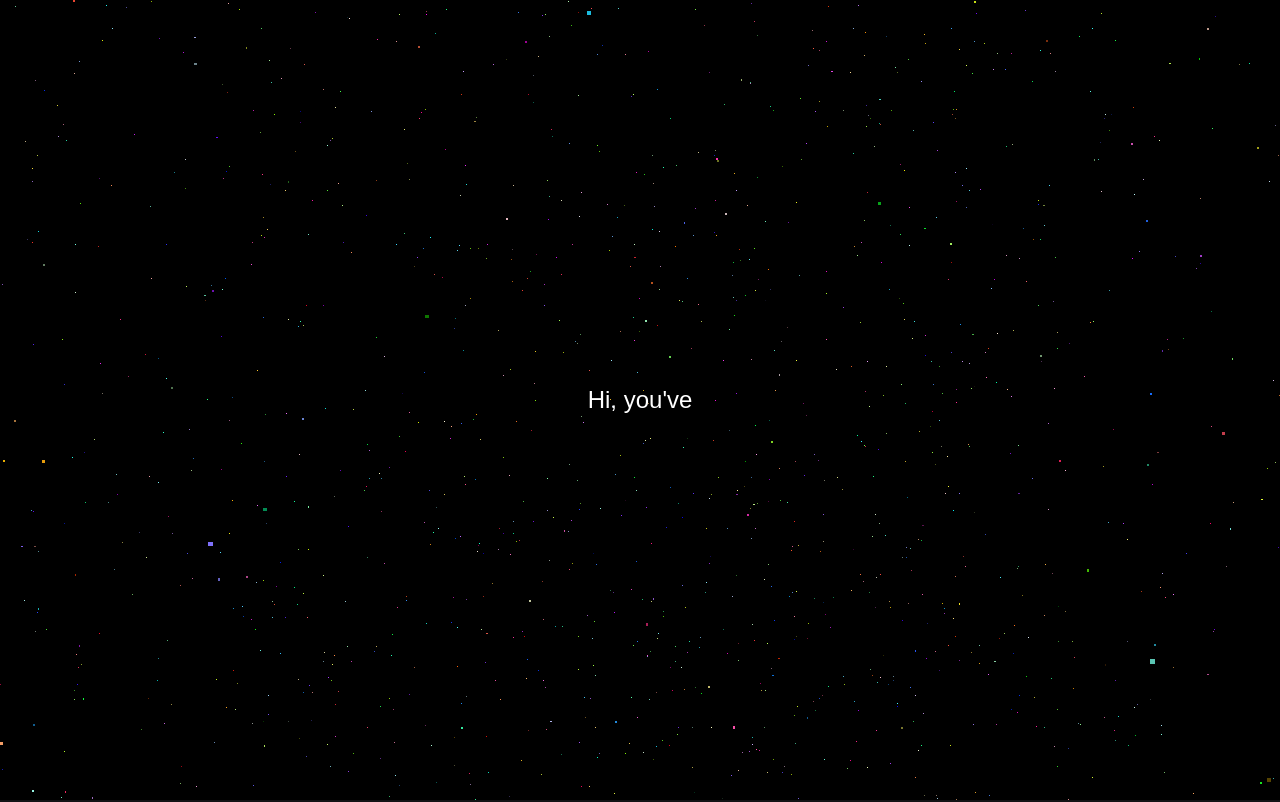
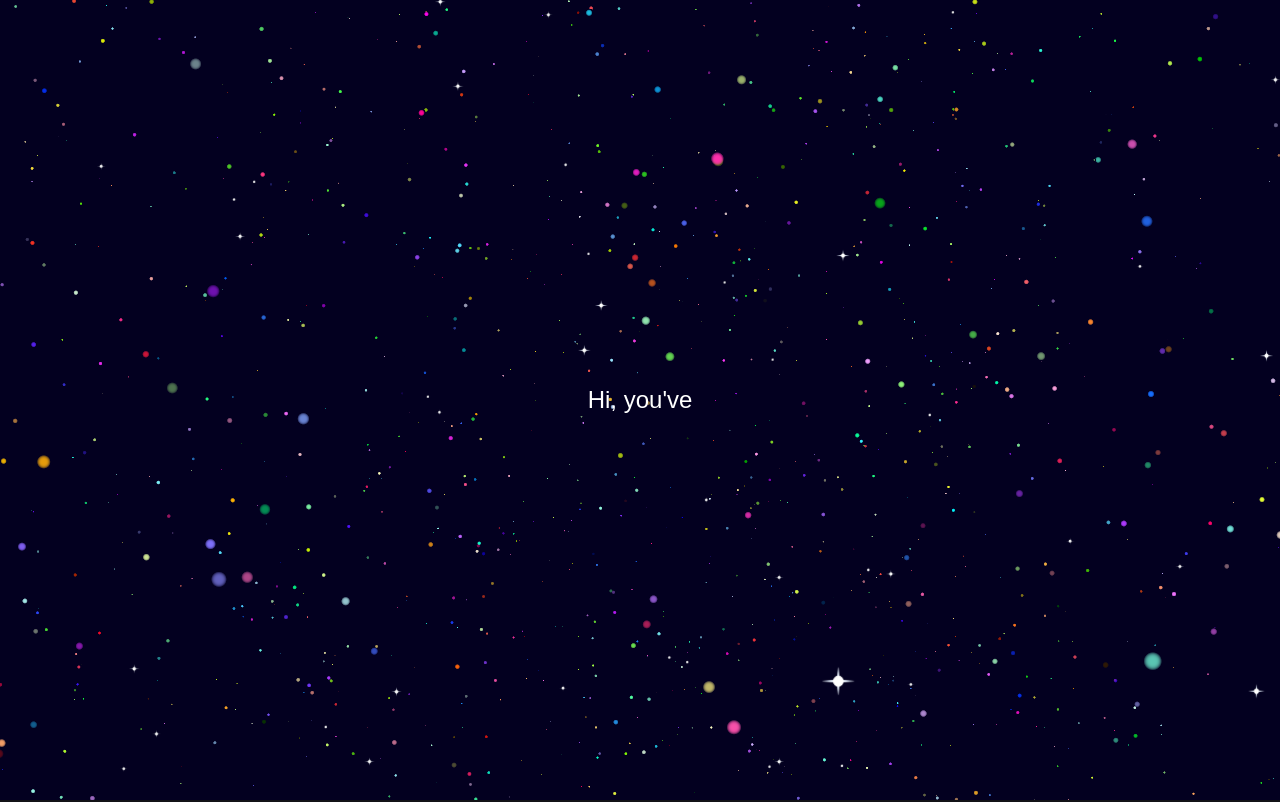
Before and after one commit to Tomuos/buildingAWebsite, a plain HTML site: page index.html in a window 1280 px wide. Shown: the top 802 px of the page. Drawn offline with nearby package versions, Linux system fonts and the light colour scheme; a web font is replaced by a local one.

Commit message:
style for three.js to match my style

```diff
--- a/app.js
+++ b/app.js
@@ -13,10 +13,12 @@ const observer = new IntersectionObserver((entries) => {
 const hiddenElements = document.querySelectorAll('.hidden');
 hiddenElements.forEach((el) => observer.observe(el));
 
-////////////// Three.js //////////////
+//////////////three.js////////////
 
 // Initialize Three.js scene, camera, and renderer
 const scene = new THREE.Scene();
+scene.background = new THREE.Color(0x030020); // Here's where you set the background color
+
 const camera = new THREE.PerspectiveCamera(75, window.innerWidth / window.innerHeight, 0.1, 1000);
 const renderer = new THREE.WebGLRenderer();
 renderer.setSize(window.innerWidth, window.innerHeight);
@@ -45,7 +47,7 @@ for (let i = 0, j = 0; i < posArray.length; i += 3, j += 3) {
 }
 
 for (let i = 0; i < sizeArray.length; i++) {
-    sizeArray[i] = Math.random() * 0.005 + 0.05;
+    sizeArray[i] = Math.random() * 0.005 + 0.05 + 0.1;
 }
 
 particleGeometry.setAttribute('position', new THREE.BufferAttribute(posArray, 3));
@@ -59,10 +61,11 @@ const vertexShader = `
   attribute vec3 color;
   attribute float size;
   varying vec3 vColor;
+  uniform float time;
   void main() {
     vColor = color;
     vec4 mvPosition = modelViewMatrix * vec4(position, 1.0);
-    gl_PointSize = size * (300.0 / -mvPosition.z);
+    gl_PointSize = size * (300.0 / -mvPosition.z) * (1.0 + sin(time + position.x));
     gl_Position = projectionMatrix * mvPosition;
   }
 `;
@@ -70,14 +73,24 @@ const vertexShader = `
 const fragmentShader = `
   varying vec3 vColor;
   void main() {
-    gl_FragColor = vec4(vColor, 1.0);
+    float r = 0.0;
+    vec2 cxy = 2.0 * gl_PointCoord - 1.0;
+    r = dot(cxy, cxy);
+    float alpha = 1.0 - r * r;
+
+    gl_FragColor = vec4(vColor, alpha);
   }
 `;
 
+
+// Add time uniform in ShaderMaterial
 const particleMaterial = new THREE.ShaderMaterial({
     vertexShader: vertexShader,
     fragmentShader: fragmentShader,
-    transparent: true
+    transparent: true,
+    uniforms: {
+        time: { value: 0.0 }
+    }
 });
 
 
@@ -89,6 +102,33 @@ const particles = new THREE.Points(particleGeometry, particleMaterial);
 scene.add(particles);
 
 camera.position.z = 5;
+
+// Load lensflare texture
+const textureLoader = new THREE.TextureLoader();
+const lensFlareTexture = textureLoader.load('./images/lensflare.png'); // Replace the path accordingly
+
+// Create geometry and material for special stars
+const specialStarGeometry = new THREE.BufferGeometry();
+const specialStarCount = 200; // Number of special stars
+
+const specialPosArray = new Float32Array(specialStarCount * 3);
+for (let i = 0; i < specialPosArray.length; i += 3) {
+    specialPosArray[i] = (Math.random() - 0.5) * 50;
+    specialPosArray[i + 1] = (Math.random() - 0.5) * 50;
+    specialPosArray[i + 2] = (Math.random() - 0.5) * 50;
+}
+
+specialStarGeometry.setAttribute('position', new THREE.BufferAttribute(specialPosArray, 3));
+
+const specialStarMaterial = new THREE.PointsMaterial({
+    map: lensFlareTexture,
+    size: 0.5,  // You can adjust the size
+    transparent: true
+});
+
+// Create and add special stars to the scene
+const specialStars = new THREE.Points(specialStarGeometry, specialStarMaterial);
+scene.add(specialStars);
 
 ////////////// Animation Function //////////////
 
--- a/index.html
+++ b/index.html
@@ -19,10 +19,10 @@
         </div>
     </section>
 
-    <section class="hidden">
+    <!-- <section class="hidden">
         <h1>Hi All</h1>
         <p>This is me testing out a build for a scrolling webpage.</p>
-    </section>
+    </section> -->
 
     <section class="hidden">
         <h1>About Me</h1>
```
Also changed, not shown: images/lensflare.png (added).
